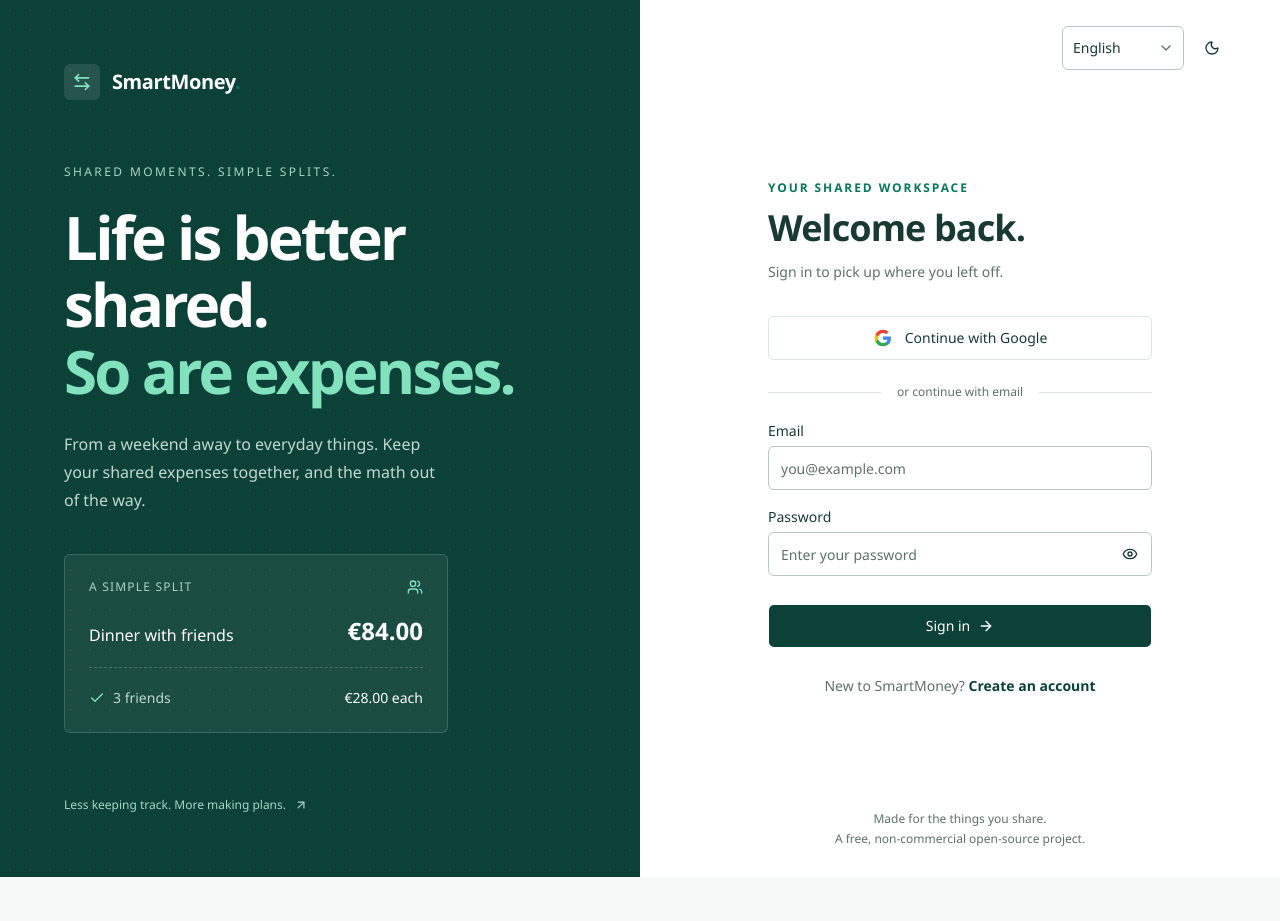
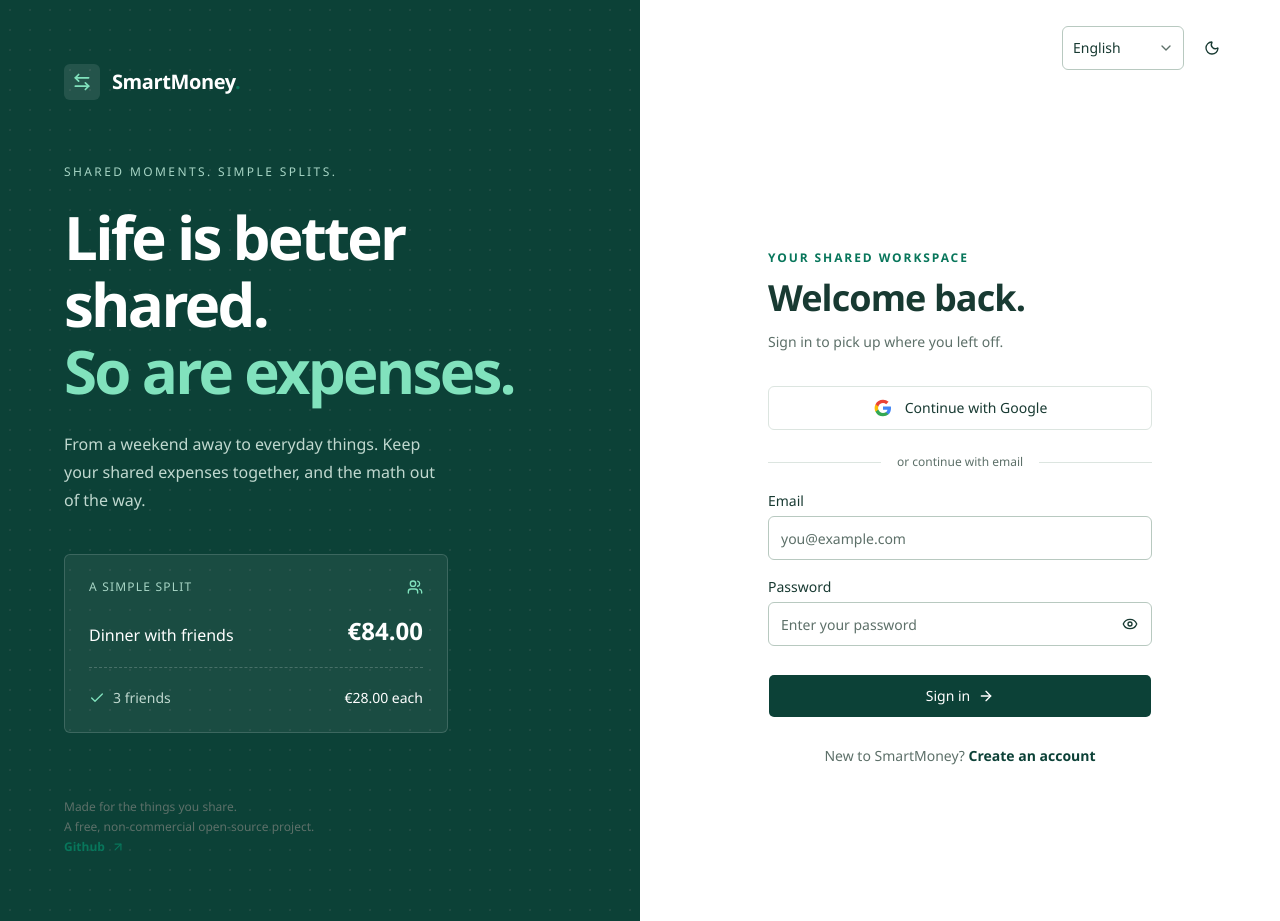
Before and after one commit to PashkevichTania/money, a React (Vite) app: page /login in a window 1280 px wide. Before the commit the page ends 877 px from the top, so only its background shows below. Built offline with nearby package versions, Linux system fonts and the light colour scheme; no server answers.

Commit message:
add github links

```diff
--- a/src/components/layout/Sidebar.tsx
+++ b/src/components/layout/Sidebar.tsx
@@ -68,6 +68,14 @@
           <p className="mt-5 border-t pt-4 text-[11px] leading-4 text-muted-foreground">
             {t('A free, non-commercial open-source project.')}
           </p>
+          <a
+            href="https://github.com/PashkevichTania/money"
+            rel="noopener noreferrer"
+            target="_blank"
+            className="mt-4 inline-flex items-center gap-1.5 rounded text-xs font-semibold text-positive"
+          >
+            Github <ArrowUpRight className="size-3.5" aria-hidden="true" />
+          </a>
         </div>
       </div>
     </div>
--- a/src/features/auth/components/AuthLayout.tsx
+++ b/src/features/auth/components/AuthLayout.tsx
@@ -65,10 +65,18 @@
             </div>
           </div>
         </div>
-        <p className="flex items-center gap-2 text-xs text-[#a7d5c5]">
-          {t('Less keeping track. More making plans.')}
-          <ArrowUpRight className="size-3.5" aria-hidden="true" />
-        </p>
+        <div className="text-xs leading-5 text-muted-foreground">
+          <p>{t('Made for the things you share.')}</p>
+          <p>{t('A free, non-commercial open-source project.')}</p>
+          <a
+            href="https://github.com/PashkevichTania/money"
+            rel="noopener noreferrer"
+            target="_blank"
+            className="inline-flex items-center gap-1.5 rounded text-xs font-semibold text-positive"
+          >
+            Github <ArrowUpRight className="size-3.5" aria-hidden="true" />
+          </a>
+        </div>
       </aside>
       <section className="flex min-h-dvh flex-col bg-card px-6 sm:px-12">
         <div className="flex h-24 shrink-0 items-center justify-between">
@@ -95,10 +103,6 @@
             {footer}
           </div>
         </div>
-        <div className="py-7 text-center text-xs leading-5 text-muted-foreground">
-          <p>{t('Made for the things you share.')}</p>
-          <p>{t('A free, non-commercial open-source project.')}</p>
-        </div>
       </section>
     </div>
   );
```
